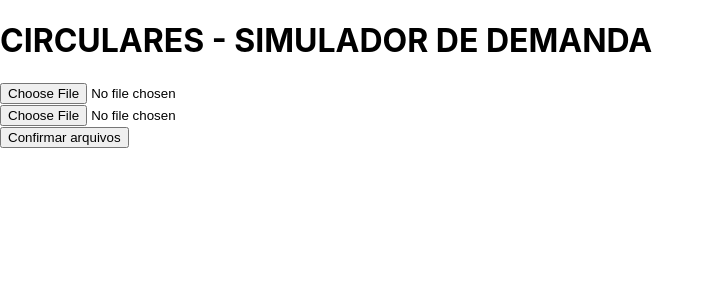
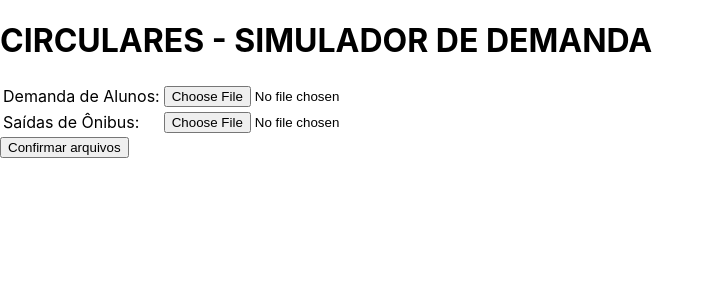
Before and after one commit to Circulares-USP/front-sistema, a React (Create React App) app: page / in a window 1280 px wide. Shown: the top 300 px of the page, without its empty margins (0-715 px from the left). Built offline with nearby package versions, Linux system fonts and the light colour scheme; no server answers.

Commit message:
Adiciona labels de identificação no envio de arquivos
Signed-off-by: José Lucas Silva Mayer <josemayer@usp.br>

```diff
--- a/src/FileUpload.js
+++ b/src/FileUpload.js
@@ -151,10 +151,18 @@ class FileUpload extends React.Component{
 	render() {
 		return(
 			<div>
-				<input id="demand" type="file" name="file" onChange={this.changeDemandFile} />
-				<br/>
-				<input id="departure" type="file" name="file" onChange={this.changeDepartureFile} />
-				<br/>
+				<table>
+					<tbody>
+						<tr>
+							<td><label htmlFor="file">Demanda de Alunos:</label></td>
+							<td><input id="demand" type="file" name="file" onChange={this.changeDemandFile} /></td>
+						</tr>
+						<tr>
+							<td><label htmlFor="file">Saídas de Ônibus:</label></td>
+							<td><input id="departure" type="file" name="file" onChange={this.changeDepartureFile} /></td>
+						</tr>
+					</tbody>
+				</table>
 				<button type="submit" onClick={() => {this.props.getJsons(this.state.demandJson, this.state.departureJson)}}>
 					Confirmar arquivos
 				</button>
```
